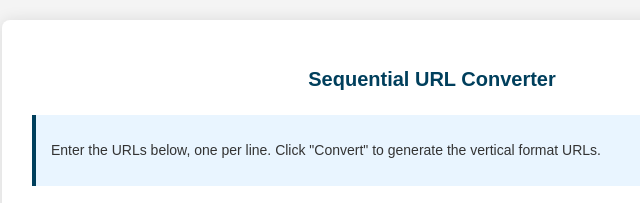
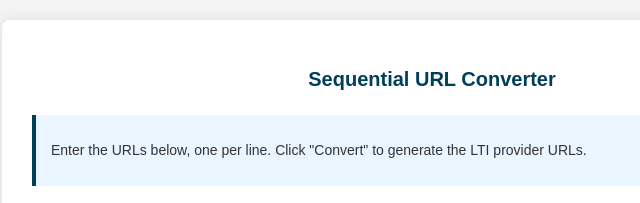
Before and after one commit to kalebabebe/mitx-canvas, a plain HTML site: page sequential.html in a window 1280 px wide. Shown: the top 203 px of the page, 208-848 px from the left. Drawn offline with Linux system fonts and the light colour scheme.

Commit message:
Update sequential.html

```diff
--- a/sequential.html
+++ b/sequential.html
@@ -10,7 +10,7 @@
     <div class="container">
         <h1>Sequential URL Converter</h1>
         <div class="instructions">
-            <p>Enter the URLs below, one per line. Click "Convert" to generate the vertical format URLs.</p>
+            <p>Enter the URLs below, one per line. Click "Convert" to generate the LTI provider URLs.</p>
         </div>
         <textarea id="input-urls" rows="10" placeholder="Enter sequential URLs, one per line"></textarea>
         <button id="convert-btn">Convert</button>
```
